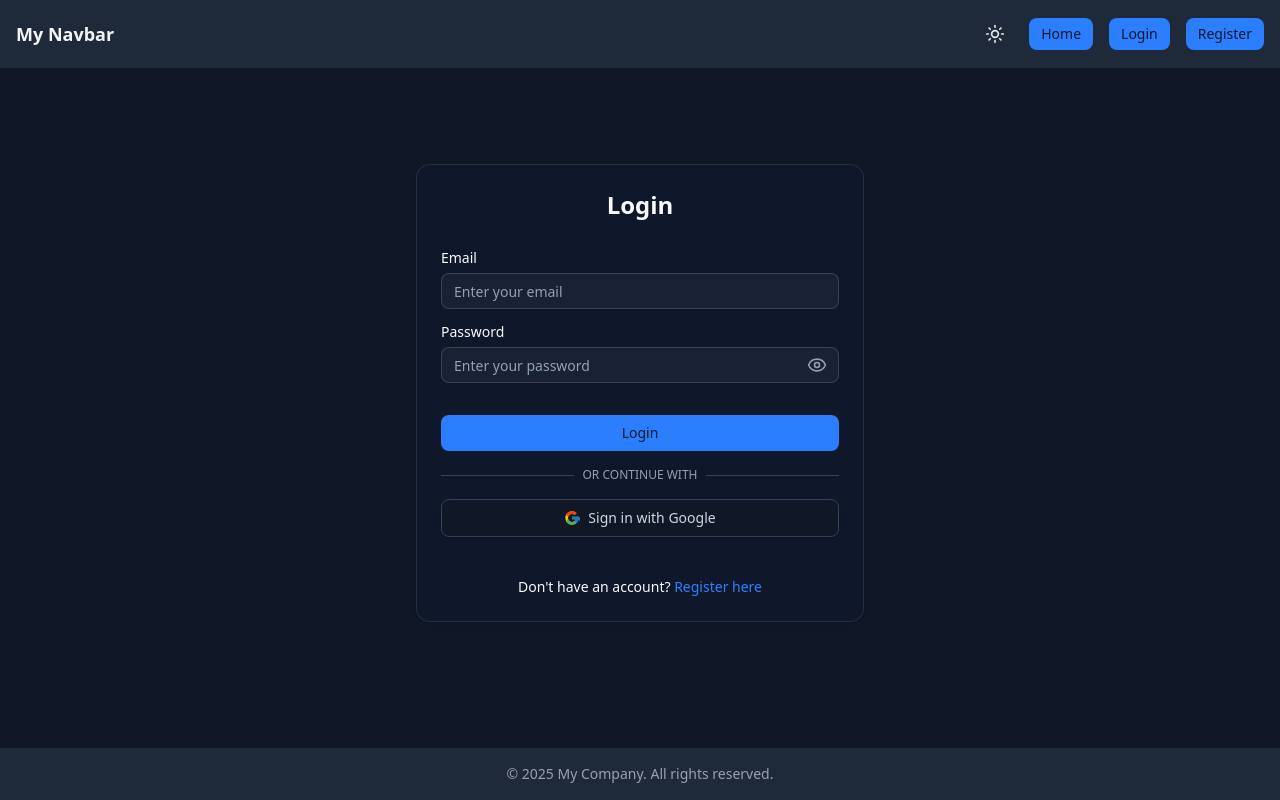
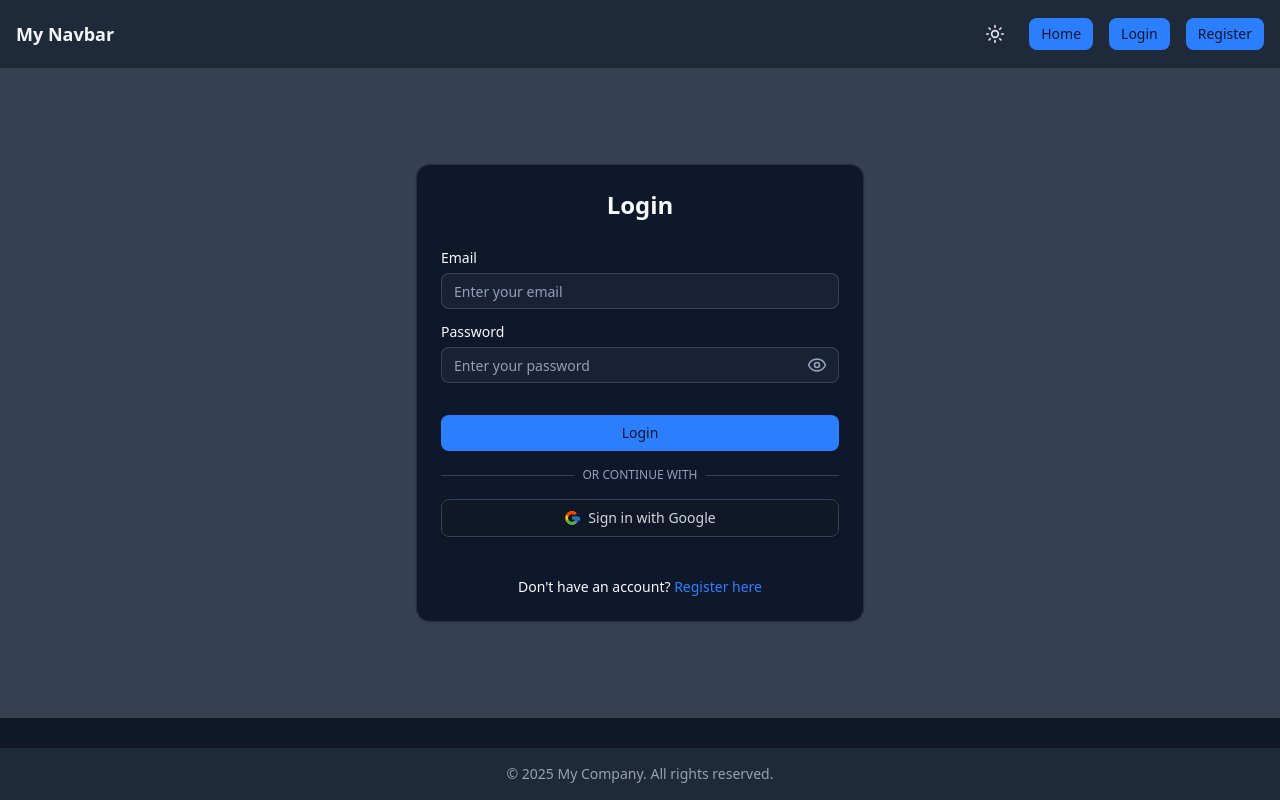
Before and after one commit to Ghost-web-ops/budgetwise-client, a Next.js app: page /login in a window 1280 px wide. Built offline with nearby package versions, Linux system fonts and the light colour scheme; no server answers.

Commit message:
Update page.tsx

```diff
--- a/src/app/login/page.tsx
+++ b/src/app/login/page.tsx
@@ -48,7 +48,7 @@ export default function Login() {
   };
 
   return (
-    <section className="flex justify-center bg-white dark:bg-gray-900 border-gray-300  items-center min-h-[calc(100vh-150px)]">
+    <section className="flex justify-center bg-white dark:bg-gray-700 border-gray-300  items-center min-h-[calc(100vh-150px)]">
       <Card className="w-full max-w-md ">
         <CardHeader>
           <CardTitle className="text-2xl font-bold text-center">
```
